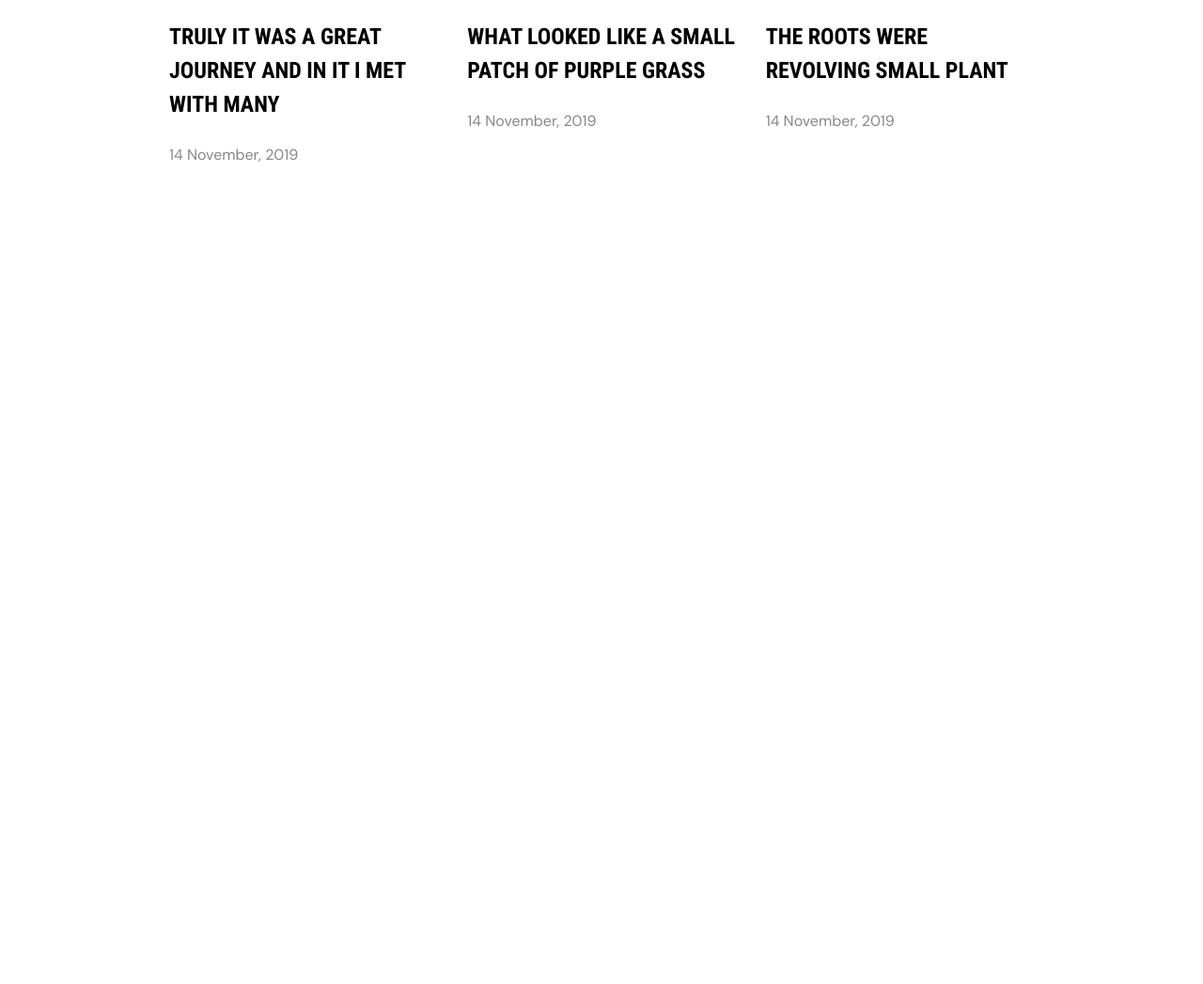
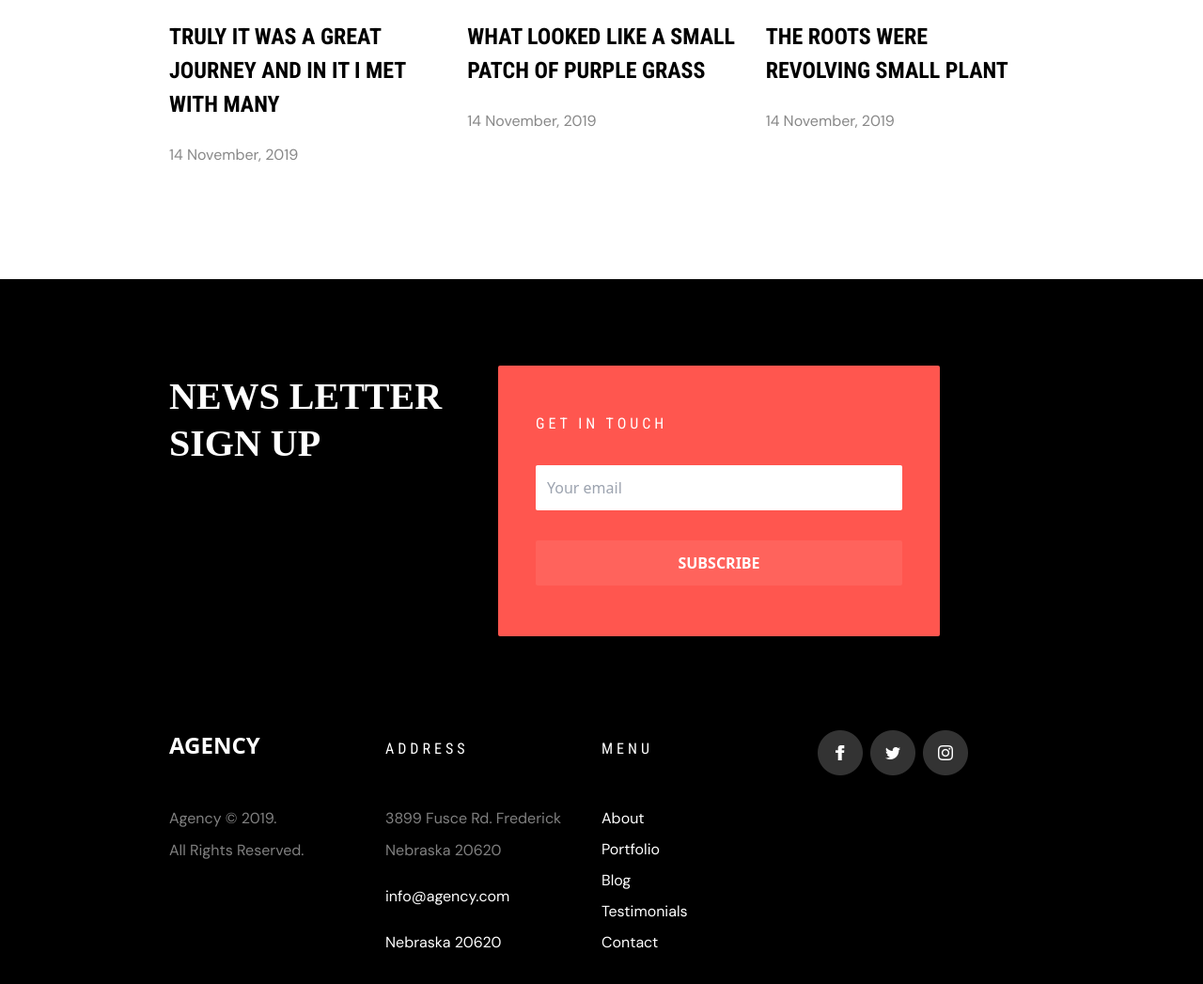
Before and after one commit to tgtanfj/html-css-intern, a website: page main.html in a window 1280 px wide. Shown: the part 6122-7169 px from the top of the page at 94% size. Before the commit the page ends 6419 px from the top, so only its background shows below. Drawn offline with Linux system fonts and the light colour scheme; a web font is replaced by a local one.

Commit message:
done features/footer

```diff
--- a/main.html
+++ b/main.html
@@ -56,7 +56,7 @@
             </div>
             <img
               src="./public/menu.png"
-              class="h-[30px] w-[28px] sm:hidden block"
+              class="h-[30px] w-[28px] sm:hidden block cursor-pointer"
               alt=""
             />
           </nav>
@@ -641,7 +641,7 @@
           </div>
 
           <div
-            class="absolute z-50 left-[40px] top-[340px] sm:top-[140px] sm:left-[810px] flex items-center justify-center gap-8"
+            class="absolute z-50 left-[20px] top-[340px] sm:top-[140px] sm:left-[810px] flex items-center justify-center gap-8"
           >
             <div
               class="rounded-sm w-[329px] h-[640px] sm:w-[470px] sm:h-[512px] bg-[#417505] flex flex-col justify-between p-[45px]"
@@ -786,7 +786,9 @@
             </div>
           </div>
 
-          <div class="w-full grid grid-cols-1 sm:grid-cols-3 sm:gap-8 gap-16 mb-[120px]">
+          <div
+            class="w-full grid grid-cols-1 sm:grid-cols-3 sm:gap-8 gap-16 mb-[120px]"
+          >
             <div class="w-full space-y-6">
               <img
                 src="./public/Rectangle.png"
@@ -824,11 +826,7 @@
               </p>
             </div>
             <div class="w-full space-y-6">
-              <img
-                src="./public/222.png"
-                class="w-[370px] h-[288px]"
-                alt=""
-              />
+              <img src="./public/222.png" class="w-[370px] h-[288px]" alt="" />
               <p
                 class="font-roboto-condensed font-[400] text-[16px] uppercase tracking-[4px]"
               >
@@ -844,6 +842,97 @@
           </div>
         </div>
       </section>
+      <section
+        class="w-full h-full bg-black flex flex-col items-center justify-center overflow-hidden"
+      >
+        <div
+          class="w-full xl:max-w-[1520px] h-auto bg-black px-[20px] sm:px-[180px] text-black sm:mb-[100px]"
+        >
+          <div
+            class="relative w-full flex items-center justify-start border-none sm:border-b-2 sm:border-white"
+          >
+            <p
+              class="text-white leading-[50px] mt-[100px] mb-[100px] font-inknut text-[40px] w-[40%] font-[900] uppercase"
+            >
+              News letter Sign Up
+            </p>
+            <div
+              class="absolute right-[0px] -bottom-[250px] sm:right-[100px] sm:-bottom-[80px] sm:w-[470px] sm:h-[288px] w-[329px] h-[288px] rounded-sm bg-[#FF564F] flex flex-col gap-8 px-[40px] py-[50px]"
+            >
+              <p
+                class="uppercase tracking-[4px] font-roboto-condensed font-[400] text-[16px] text-white"
+              >
+                get in touch
+              </p>
+              <input
+                class="p-3 rounded-sm"
+                type="text"
+                placeholder="Your email"
+              />
+              <button
+                class="w-full p-3 rounded-sm bg-[#ff635c] uppercase text-white text-[16px] font-roboto-condensed font-[700]"
+              >
+                subscribe
+              </button>
+            </div>
+          </div>
+          <div
+            class="w-full bg-black grid sm:grid-cols-4 grid-cols-1 text-white mt-[360px] sm:mt-[180px] sm:gap-0 gap-[74px]"
+          >
+            <div class="flex flex-col">
+              <p class="font-bold text-2xl mb-[50px]">AGENCY</p>
+              <p
+                class="font-dm-sans text-[16px] font-[400] text-[#FFFFFF80] mb-[10px]"
+              >
+                Agency © 2019.
+              </p>
+              <p class="font-dm-sans text-[16px] font-[400] text-[#FFFFFF80]">
+                All Rights Reserved.
+              </p>
+            </div>
+            <div class="flex flex-col mt-[8px]">
+              <p
+                class="mb-[50px] text-white font-roboto-condensed font-[400] text-[16px] uppercase tracking-[4px]"
+              >
+                Address
+              </p>
+              <p
+                class="font-dm-sans text-[16px] font-[400] text-[#FFFFFF80] mb-[10px]"
+              >
+                3899 Fusce Rd. Frederick
+              </p>
+              <p class="font-dm-sans text-[16px] text-[#FFFFFF80]">
+                Nebraska 20620
+              </p>
+              <p class="font-dm-sans text-[16px] text-white mt-[25px]">
+                info@agency.com
+              </p>
+              <p class="font-dm-sans text-[16px] text-white mt-[25px]">
+                Nebraska 20620
+              </p>
+            </div>
+            <div class="flex flex-col mt-[8px]">
+              <p
+                class="mb-[50px] text-white font-roboto-condensed font-[400] text-[16px] uppercase tracking-[4px]"
+              >
+                Menu
+              </p>
+              <div class="flex flex-col gap-[9px]">
+                <p class="font-dm-sans text-[16px] font-[400] text-white">
+                  About
+                </p>
+                <p class="font-dm-sans text-[16px] text-white">Portfolio</p>
+                <p class="font-dm-sans text-[16px] text-white">Blog</p>
+                <p class="font-dm-sans text-[16px] text-white">Testimonials</p>
+                <p class="font-dm-sans text-[16px] text-white">Contact</p>
+              </div>
+            </div>
+            <div class="">
+              <img src="./public/social.png" class="w-[160px] h-[48px] sm:mb-0 mb-[100px]" alt="">
+            </div>
+          </div>
+        </div>
+      </section>
     </main>
   </body>
 </html>
```
Also changed, not shown: output.css.
